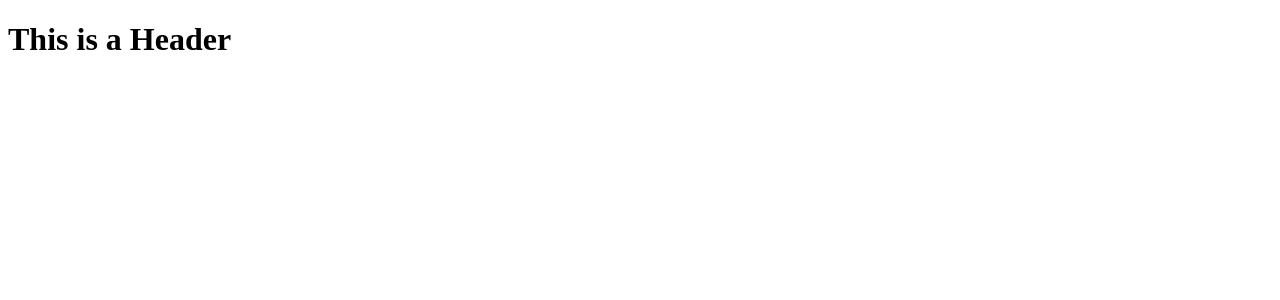
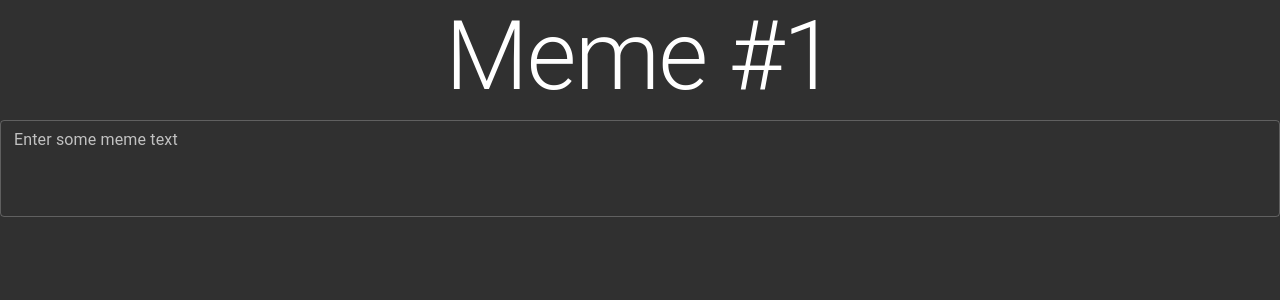
Before and after one commit to Akshath-Mahajan/Meme-Generator, a React (Create React App) app: page /1/1 in a window 1280 px wide. Shown: the top 300 px of the page. Built offline with nearby package versions, Linux system fonts and the light colour scheme.

Commit message:
Added MemeInput component
Added MemeInput component to take input
Added state to MemeCreate to ensure proper submission
Removed Header from App

```diff
--- a/public/index.html
+++ b/public/index.html
@@ -5,8 +5,8 @@
     <meta name="viewport" content="width=device-width, initial-scale=1" />
     <title>React App</title>
   </head>
-  <body>
+  <body style="margin:0;">
     <noscript>You need to enable JavaScript to run this app.</noscript>
-    <div id="root"></div>
+    <div id="root" ></div>
   </body>
 </html>
--- a/src/App.js
+++ b/src/App.js
@@ -1,16 +1,18 @@
 import { ThemeProvider } from '@material-ui/core';
 import React from 'react';
 import { BrowserRouter, Route } from 'react-router-dom';
-import Header from './components/Header'
+import MemeCreate from './components/MemeCreate';
 import MemeTemplateGrid from './components/MemeTemplateGrid';
 import theme from './Theme'
 function App() {
 	return (
 	<ThemeProvider theme={theme}>
-		<Header/>
 		<BrowserRouter>
 			<Route exact path="/">
 				<MemeTemplateGrid />
+			</Route>
+			<Route exact path="/:id/:boxes">
+				<MemeCreate />
 			</Route>
 		</BrowserRouter>
 	</ThemeProvider>
--- a/src/components/MemeCreate.js
+++ b/src/components/MemeCreate.js
@@ -1,9 +1,35 @@
-import React from 'react'
+import { makeStyles, Typography } from '@material-ui/core';
+import React, {useState} from 'react'
+import { useParams } from 'react-router-dom'
+import MemeInput from './MemeInput'
+const useStyles = makeStyles((theme) => ({
+    root: {
+            backgroundColor: theme.palette.background.default,
+            height:'100vh'
+    }
+  })
+);
 
 function MemeCreate() {
+    let {id, boxes} = useParams();
+    const classes = useStyles();
+    const [textVals, _setTextVals] = useState(Array.apply(null, Array(parseInt(boxes))).map(function () {return ""}))
+    const setTextVals = (id, value)=>{
+        let temp = [...textVals]
+        temp[id] = value
+        return _setTextVals(temp)
+    }
+    let arr = []
+    for(let i = 0; i < parseInt(boxes); i++){
+        arr.push(
+            <MemeInput key={i} id={i} callback={setTextVals} />
+
+        )
+    }
     return (
-        <div>
-            Create Memes here (Complete last ig)
+        <div className={classes.root}>
+            <Typography align="center" color='textPrimary' variant="h1">Meme #{id}</Typography>
+            {arr}
         </div>
     )
 }
--- /dev/null
+++ b/src/components/MemeInput.js
@@ -0,0 +1,21 @@
+import { TextField } from '@material-ui/core';
+import React from 'react'
+function MemeInput(props) {
+    const handleChange = (event) => {
+        props.callback(props.id, event.target.value)
+    };
+    return (
+            <TextField
+                id={props.id.toString()}
+                multiline
+                label="Enter some meme text"
+                rows={4}
+                fullWidth
+                onChange={handleChange}
+                variant="outlined"
+                margin="dense"
+            />
+    )
+}
+
+export default MemeInput
```
